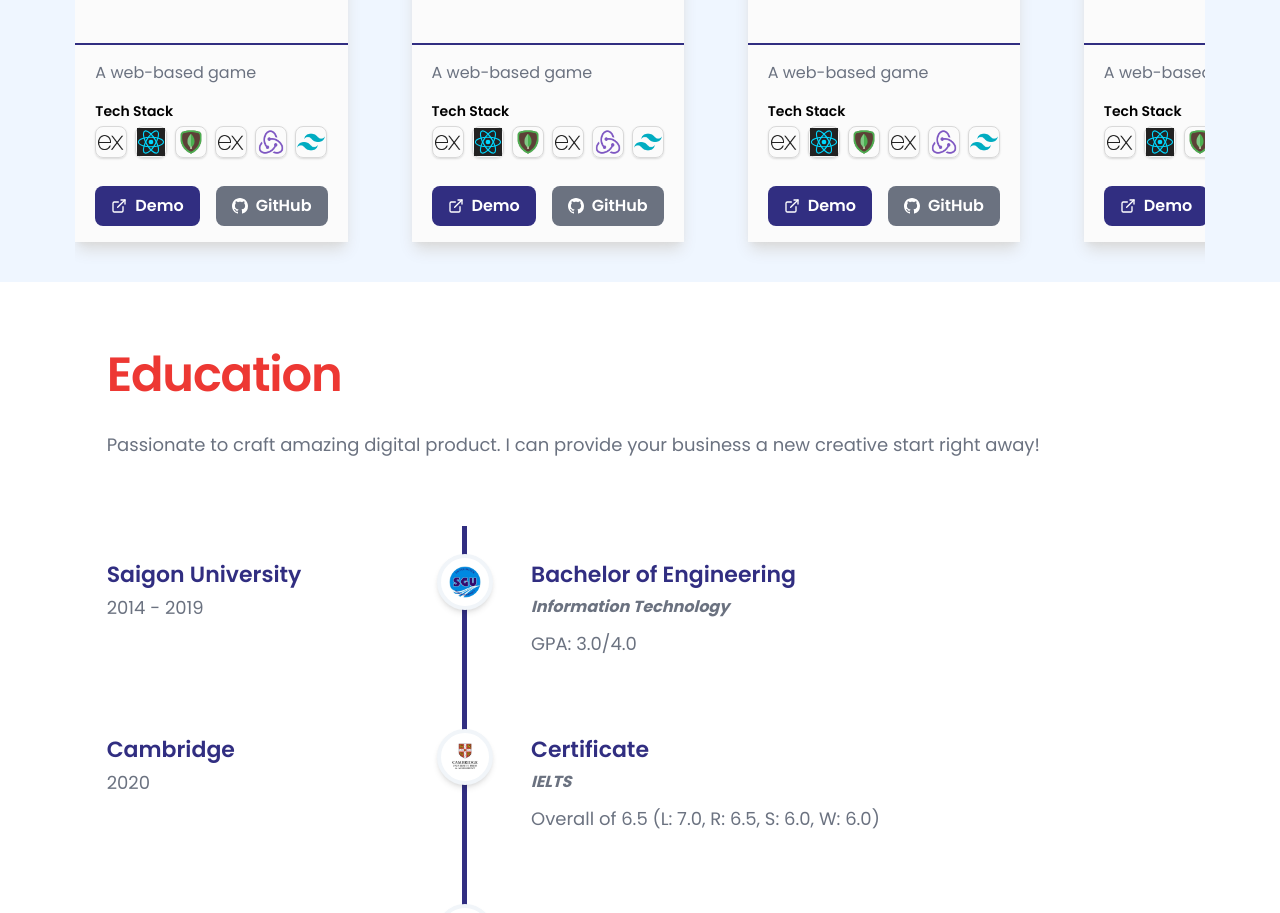
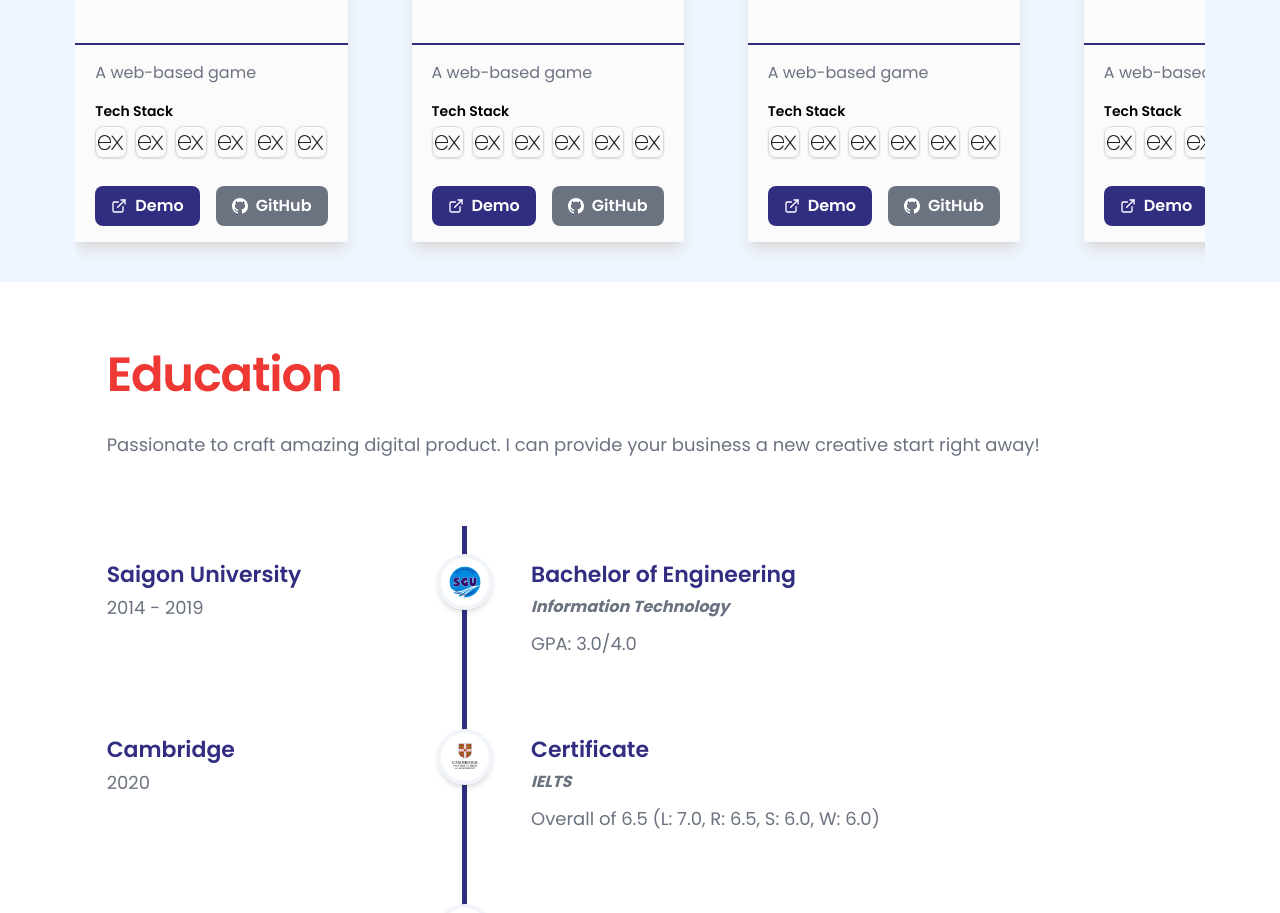
Before and after one commit to phattran2905/portfolio, a React (Vite) app: page / in a window 1280 px wide. Shown: the part 3260-4173 px from the top of the page. Built offline with nearby package versions, Linux system fonts and the light colour scheme; a web font is replaced by a local one.

Commit message:
Add alt for tech stack img tag

```diff
--- a/src/component/ProjectCard.tsx
+++ b/src/component/ProjectCard.tsx
@@ -7,7 +7,7 @@ type Props = {
   description: string;
   demoUrl: string;
   githubUrl: string;
-  techStackImages: string[];
+  techStackImages: Array<{ name: string; img: string }>;
 };
 function ProjectCard({
   name,
@@ -42,8 +42,8 @@ function ProjectCard({
                 className="h-[32px] w-[32px] rounded-lg border-[1px] border-gray p-[1px] shadow-sm shadow-gray"
               >
                 <img
-                  src={tech}
-                  alt={tech}
+                  src={tech.img}
+                  alt={tech.name}
                   className="h-[100%] w-[100%] object-fill"
                 />
               </li>
--- a/src/constants/data.ts
+++ b/src/constants/data.ts
@@ -158,12 +158,12 @@ const projects = [
     imgSrc: images.learningWebDev,
     description: "A web-based game",
     techStackImages: [
-      images.expressJsLogo,
-      images.reactLogo,
-      images.mongoDbLogo,
-      images.expressJsLogo,
-      images.reduxLogo,
-      images.tailwindcssLogo,
+      { name: "ExpressJs", img: images.expressJsLogo },
+      { name: "ExpressJs", img: images.expressJsLogo },
+      { name: "ExpressJs", img: images.expressJsLogo },
+      { name: "ExpressJs", img: images.expressJsLogo },
+      { name: "ExpressJs", img: images.expressJsLogo },
+      { name: "ExpressJs", img: images.expressJsLogo },
     ],
     demoUrl: "",
     githubUrl: "",
@@ -173,12 +173,12 @@ const projects = [
     imgSrc: images.learningWebDev,
     description: "A web-based game",
     techStackImages: [
-      images.expressJsLogo,
-      images.reactLogo,
-      images.mongoDbLogo,
-      images.expressJsLogo,
-      images.reduxLogo,
-      images.tailwindcssLogo,
+      { name: "ExpressJs", img: images.expressJsLogo },
+      { name: "ExpressJs", img: images.expressJsLogo },
+      { name: "ExpressJs", img: images.expressJsLogo },
+      { name: "ExpressJs", img: images.expressJsLogo },
+      { name: "ExpressJs", img: images.expressJsLogo },
+      { name: "ExpressJs", img: images.expressJsLogo },
     ],
     demoUrl: "",
     githubUrl: "",
@@ -188,12 +188,12 @@ const projects = [
     imgSrc: images.learningWebDev,
     description: "A web-based game",
     techStackImages: [
-      images.expressJsLogo,
-      images.reactLogo,
-      images.mongoDbLogo,
-      images.expressJsLogo,
-      images.reduxLogo,
-      images.tailwindcssLogo,
+      { name: "ExpressJs", img: images.expressJsLogo },
+      { name: "ExpressJs", img: images.expressJsLogo },
+      { name: "ExpressJs", img: images.expressJsLogo },
+      { name: "ExpressJs", img: images.expressJsLogo },
+      { name: "ExpressJs", img: images.expressJsLogo },
+      { name: "ExpressJs", img: images.expressJsLogo },
     ],
     demoUrl: "",
     githubUrl: "",
@@ -203,12 +203,12 @@ const projects = [
     imgSrc: images.learningWebDev,
     description: "A web-based game",
     techStackImages: [
-      images.expressJsLogo,
-      images.reactLogo,
-      images.mongoDbLogo,
-      images.expressJsLogo,
-      images.reduxLogo,
-      images.tailwindcssLogo,
+      { name: "ExpressJs", img: images.expressJsLogo },
+      { name: "ExpressJs", img: images.expressJsLogo },
+      { name: "ExpressJs", img: images.expressJsLogo },
+      { name: "ExpressJs", img: images.expressJsLogo },
+      { name: "ExpressJs", img: images.expressJsLogo },
+      { name: "ExpressJs", img: images.expressJsLogo },
     ],
     demoUrl: "",
     githubUrl: "",
@@ -218,12 +218,12 @@ const projects = [
     imgSrc: images.learningWebDev,
     description: "A web-based game",
     techStackImages: [
-      images.expressJsLogo,
-      images.reactLogo,
-      images.mongoDbLogo,
-      images.expressJsLogo,
-      images.reduxLogo,
-      images.tailwindcssLogo,
+      { name: "ExpressJs", img: images.expressJsLogo },
+      { name: "ExpressJs", img: images.expressJsLogo },
+      { name: "ExpressJs", img: images.expressJsLogo },
+      { name: "ExpressJs", img: images.expressJsLogo },
+      { name: "ExpressJs", img: images.expressJsLogo },
+      { name: "ExpressJs", img: images.expressJsLogo },
     ],
     demoUrl: "",
     githubUrl: "",
@@ -233,12 +233,12 @@ const projects = [
     imgSrc: images.learningWebDev,
     description: "A web-based game",
     techStackImages: [
-      images.expressJsLogo,
-      images.reactLogo,
-      images.mongoDbLogo,
-      images.expressJsLogo,
-      images.reduxLogo,
-      images.tailwindcssLogo,
+      { name: "ExpressJs", img: images.expressJsLogo },
+      { name: "ExpressJs", img: images.expressJsLogo },
+      { name: "ExpressJs", img: images.expressJsLogo },
+      { name: "ExpressJs", img: images.expressJsLogo },
+      { name: "ExpressJs", img: images.expressJsLogo },
+      { name: "ExpressJs", img: images.expressJsLogo },
     ],
     demoUrl: "",
     githubUrl: "",
@@ -248,12 +248,12 @@ const projects = [
     imgSrc: images.learningWebDev,
     description: "A web-based game",
     techStackImages: [
-      images.expressJsLogo,
-      images.reactLogo,
-      images.mongoDbLogo,
-      images.expressJsLogo,
-      images.reduxLogo,
-      images.tailwindcssLogo,
+      { name: "ExpressJs", img: images.expressJsLogo },
+      { name: "ExpressJs", img: images.expressJsLogo },
+      { name: "ExpressJs", img: images.expressJsLogo },
+      { name: "ExpressJs", img: images.expressJsLogo },
+      { name: "ExpressJs", img: images.expressJsLogo },
+      { name: "ExpressJs", img: images.expressJsLogo },
     ],
     demoUrl: "",
     githubUrl: "",
@@ -263,12 +263,12 @@ const projects = [
     imgSrc: images.learningWebDev,
     description: "A web-based game",
     techStackImages: [
-      images.expressJsLogo,
-      images.reactLogo,
-      images.mongoDbLogo,
-      images.expressJsLogo,
-      images.reduxLogo,
-      images.tailwindcssLogo,
+      { name: "ExpressJs", img: images.expressJsLogo },
+      { name: "ExpressJs", img: images.expressJsLogo },
+      { name: "ExpressJs", img: images.expressJsLogo },
+      { name: "ExpressJs", img: images.expressJsLogo },
+      { name: "ExpressJs", img: images.expressJsLogo },
+      { name: "ExpressJs", img: images.expressJsLogo },
     ],
     demoUrl: "",
     githubUrl: "",
@@ -278,12 +278,12 @@ const projects = [
     imgSrc: images.learningWebDev,
     description: "A web-based game",
     techStackImages: [
-      images.expressJsLogo,
-      images.reactLogo,
-      images.mongoDbLogo,
-      images.expressJsLogo,
-      images.reduxLogo,
-      images.tailwindcssLogo,
+      { name: "ExpressJs", img: images.expressJsLogo },
+      { name: "ExpressJs", img: images.expressJsLogo },
+      { name: "ExpressJs", img: images.expressJsLogo },
+      { name: "ExpressJs", img: images.expressJsLogo },
+      { name: "ExpressJs", img: images.expressJsLogo },
+      { name: "ExpressJs", img: images.expressJsLogo },
     ],
     demoUrl: "",
     githubUrl: "",
```
